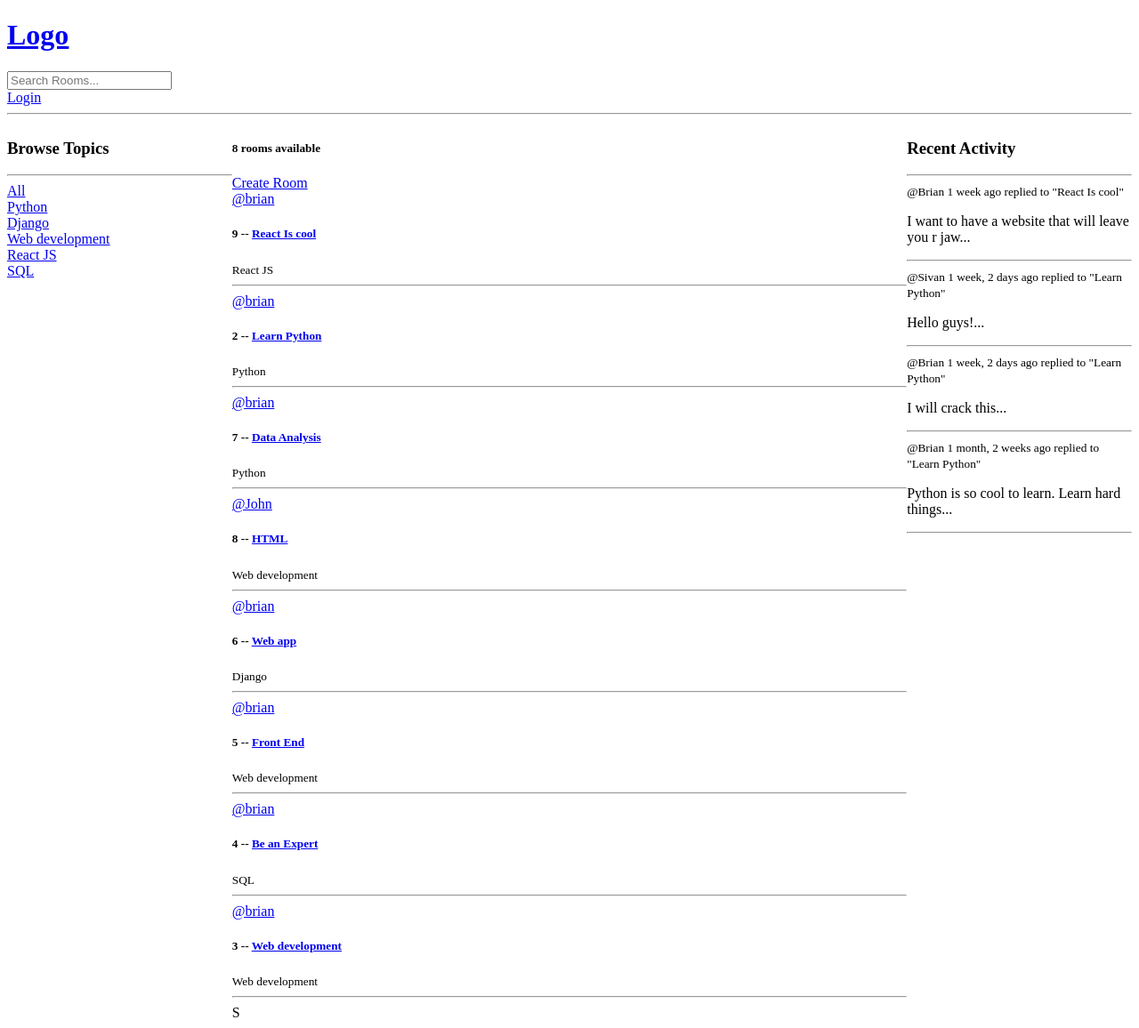
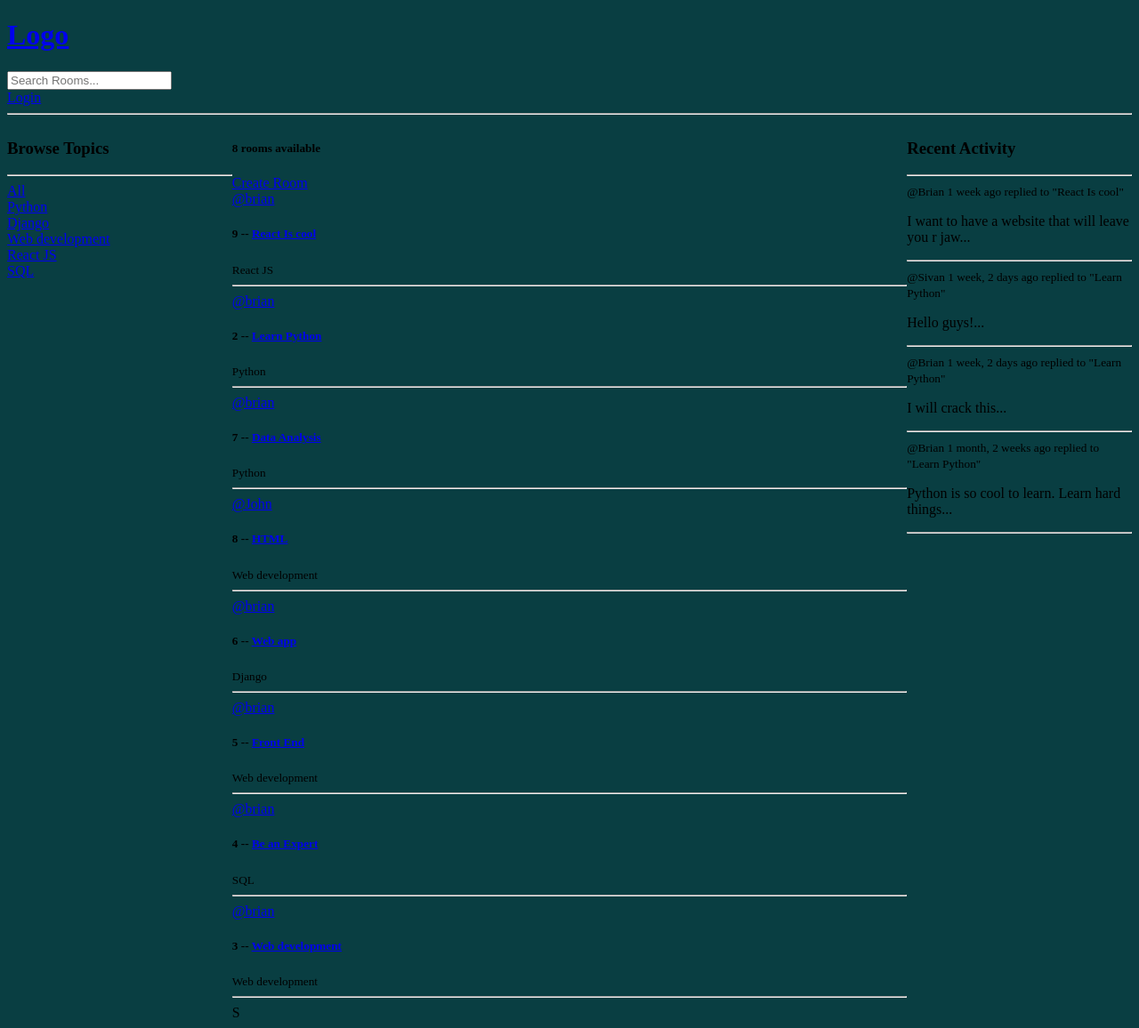
Before and after one commit to Briankipkemboi78/techroom, a Django app: page / in a window 1280 px wide. Shown: the whole page at 89% size. Run offline with Django 5.2, Linux system fonts and the light colour scheme; data comes from the database, SQL or seed files in the repository.

Commit message:
Adding static folder

```diff
--- /dev/null
+++ b/static/styles/main.css
@@ -0,0 +1,3 @@
+body {
+    background-color: rgb(9, 62, 66);
+}
--- a/techroom/settings.py
+++ b/techroom/settings.py
@@ -121,6 +121,10 @@ USE_TZ = True
 
 STATIC_URL = 'static/'
 
+STATICFILES_DIR = [
+    BASE_DIR / 'static'
+]
+
 # Default primary key field type
 # https://docs.djangoproject.com/en/5.0/ref/settings/#default-auto-field
 
--- a/templates/main.html
+++ b/templates/main.html
@@ -1,8 +1,10 @@
 <!DOCTYPE html>
+{% load static %}
 <html lang="en">
 <head>
     <meta charset="UTF-8">
     <meta name="viewport" content="width=device-width, initial-scale=1.0">
+    <link rel="stylesheet" href="{% static 'styles/main.css'%}" type="text/css" media="screen">
     <title>Tech Room</title>
 </head>
 <body>
@@ -10,9 +12,7 @@
     {% if messages %}
     <ul class="messages">
         {% for message in messages%}
-        <li>
-            {{ message }}
-        </li>
+        <li>{{ message }}</li>
         {% endfor %}
 
     </ul>
```
